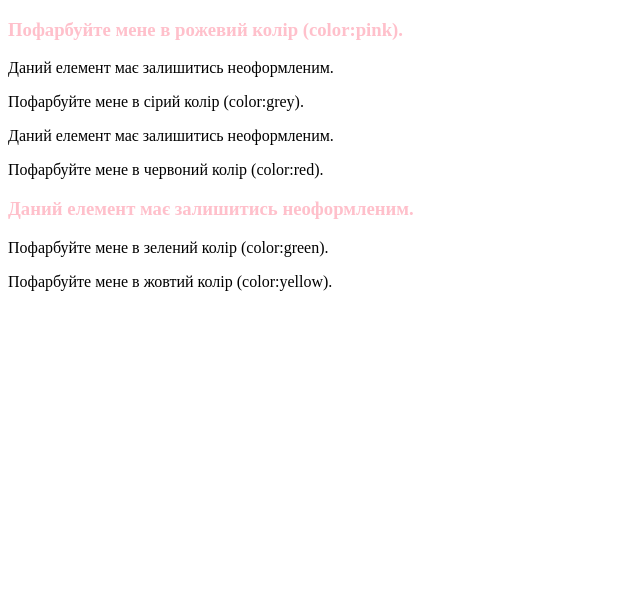
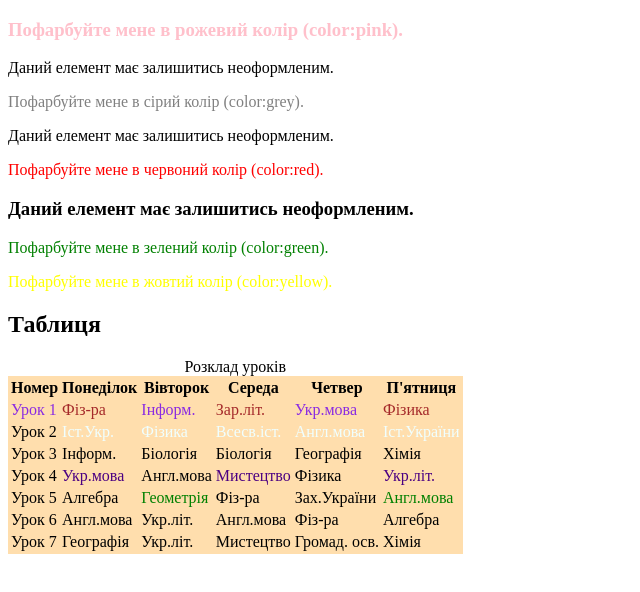
Before and after one commit to Mironlay/HW-8, a plain HTML site: page index.html in a window 1280 px wide. Shown: the whole page, without its empty margins (0-640 px from the left). Drawn offline with Linux system fonts and the light colour scheme.

Commit message:
test completed

```diff
--- a/css/style.css
+++ b/css/style.css
@@ -1,3 +1,77 @@
-.text-box  h3 {
+h3:nth-child(1) {
     color: pink;
 }
+
+div + div {
+    color: red;
+}
+
+#greycol {
+    color: grey;
+}
+
+div + h3 + p {
+    color: green;
+}
+
+.yellow {
+    color: yellow;
+}
+
+/* Для другого завдання */
+
+table {
+    background-color: navajowhite;
+}
+
+.item:hover {
+    background-color:  burlywood;
+    transform:  scale(1.5);
+}
+
+.second-item:nth-child(even) {
+    color: brown;
+}
+
+.second-item:nth-child(odd) {
+    color: blueviolet;
+}
+
+.third-item:nth-child(n+2) {
+    color: azure;
+}
+
+.third-item:active {
+    transform: scale(2);
+    color: violet;
+    background-color: ghostwhite;
+}
+
+.fourth-item:hover {
+    background-color: black;
+    color: white;
+}
+
+.fifth-item:active {
+    background-color: aquamarine;
+    color: coral;
+    transform: scale(2);
+}
+
+.fifth-item:nth-child(2n) {
+    color: indigo;
+}
+
+.sixth-item:nth-child(3n) {
+    color: green
+}
+
+.seventh-item:hover {
+    background-color: lawngreen;
+    color: orangered;
+}
+
+.eighth-item:active {
+    background-color: powderblue;
+    color: aliceblue;
+}
--- a/index.html
+++ b/index.html
@@ -17,5 +17,79 @@
         <p>Пофарбуйте мене в зелений колір (color:green).</p>
         <p class="yellow">Пофарбуйте мене в жовтий колір (color:yellow).</p>
       </div>
+    <h2>Таблиця</h2>
+    <table>
+      <caption>
+        Розклад уроків
+      </caption>
+      <thead>
+        <tr>
+          <th class="item">Номер</th>
+          <th class="item">Понеділок</th>
+          <th class="item">Вівторок</th>
+          <th class="item">Середа</th>
+          <th class="item">Четвер</th>
+          <th class="item">П'ятниця</th>
+        </tr>
+      </thead>
+      <tbody>
+        <tr>
+          <td class="second-item">Урок 1</td>
+          <td class="second-item">Фіз-ра</td>
+          <td class="second-item">Інформ.</td>
+          <td class="second-item">Зар.літ.</td>
+          <td class="second-item">Укр.мова</td>
+          <td class="second-item">Фізика</td>
+        </tr>
+        <tr>
+          <td class="third-item">Урок 2</td>
+          <td class="third-item">Іст.Укр.</td>
+          <td class="third-item">Фізика</td>
+          <td class="third-item">Всесв.іст.</td>
+          <td class="third-item">Англ.мова</td>
+          <td class="third-item">Іст.України</td>
+        </tr>
+        <tr>
+          <td class="fourth-item">Урок 3</td>
+          <td class="fourth-item">Інформ.</td>
+          <td class="fourth-item">Біологія</td>
+          <td class="fourth-item">Біологія</td>
+          <td class="fourth-item">Географія</td>
+          <td class="fourth-item">Хімія</td>
+        </tr>
+        <tr>
+          <td class="fifth-item">Урок 4</td>
+          <td class="fifth-item">Укр.мова</td>
+          <td class="fifth-item">Англ.мова</td>
+          <td class="fifth-item">Мистецтво</td>
+          <td class="fifth-item">Фізика</td>
+          <td class="fifth-item">Укр.літ.</td>
+        </tr>
+        <tr>
+          <td class="sixth-item">Урок 5</td>
+          <td class="sixth-item">Алгебра</td>
+          <td class="sixth-item">Геометрія</td>
+          <td class="sixth-item">Фіз-ра</td>
+          <td class="sixth-item">Зах.України</td>
+          <td class="sixth-item">Англ.мова</td>
+        </tr>
+        <tr>
+          <td class="seventh-item">Урок 6</td>
+          <td class="seventh-item">Англ.мова</td>
+          <td class="seventh-item">Укр.літ.</td>
+          <td class="seventh-item">Англ.мова</td>
+          <td class="seventh-item">Фіз-ра</td>
+          <td class="seventh-item">Алгебра</td>
+        </tr>
+        <tr>
+          <td class="eighth-item">Урок 7</td>
+          <td class="eighth-item">Географія</td>
+          <td class="eighth-item">Укр.літ.</td>
+          <td class="eighth-item">Мистецтво</td>
+          <td class="eighth-item">Громад. осв.</td>
+          <td class="eighth-item">Хімія</td>
+        </tr>
+      </tbody>
+    </table>
 </body>
 </html>
```
